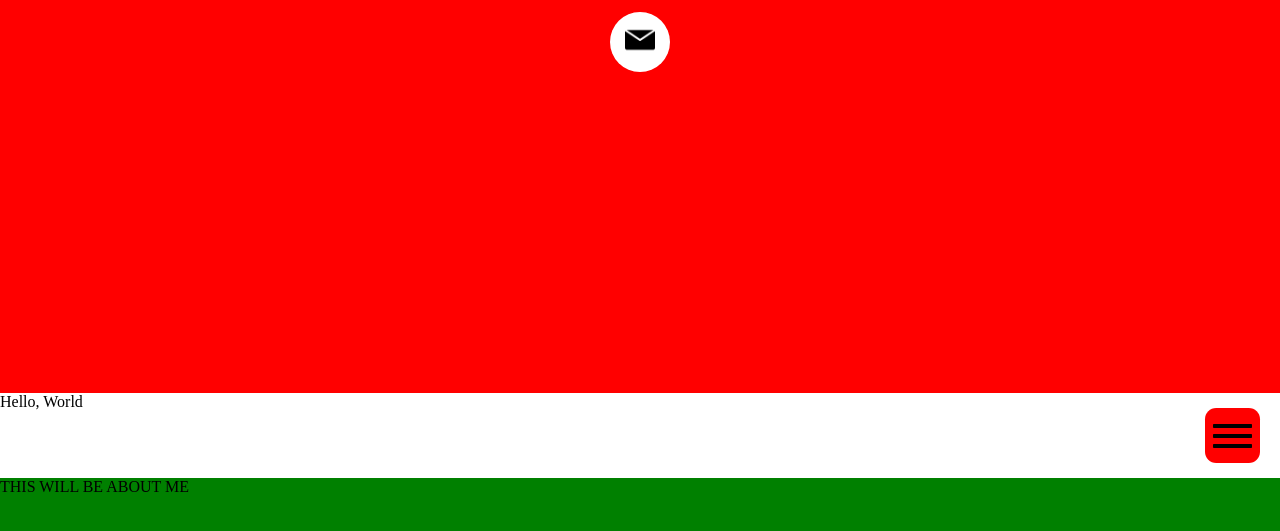
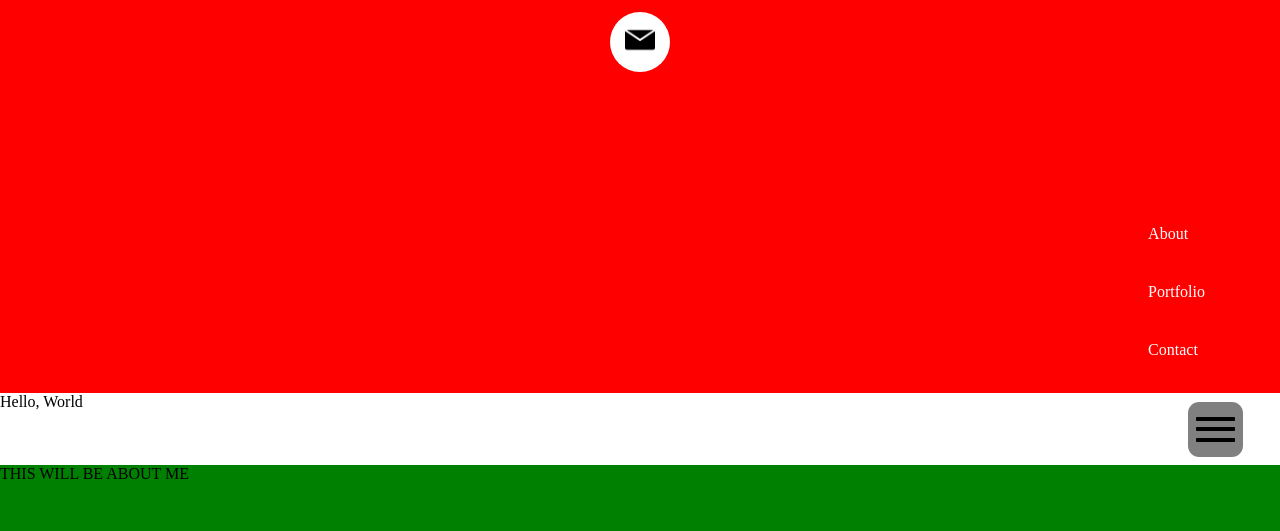
Before and after one commit to etAtBat/personal-site-v2, a website: page client/index.html in a window 1280 px wide. Shown: the part 407-938 px from the top of the page. Drawn offline with nearby package versions, Linux system fonts and the light colour scheme.

Commit message:
navigation bar now toggles up and down

```diff
--- a/client/assets/style.css
+++ b/client/assets/style.css
@@ -42,10 +42,10 @@
   position: relative;
 }
 
-header {
+.basic-info-container {
   height: 100vh;
   width: 100%;
-  background-color: blue;
+  background-color: lightblue;
   font-family: instant_nirvana;
   font-size:40px;
 }
@@ -56,20 +56,42 @@ section {
 }
 
 .navigation-bar {
-  height: 85px;
+  height: 72px;
   width: 100%;
   background-color: white;
   display: flex;
+}
+
+.main-navigation {
+  margin-top: 72px;
+  transform: translateY(-260px);
+  transition: transform 0.8s ease;
+}
+
+.main-navigation ul li {
+  list-style: none;
+  background-color: red;
+}
+
+.main-navigation ul li a {
+  text-decoration: none;
+  padding: 20px 75px;
+  display: block;
+  color: #FFF;
+}
+
+.main-navigation.open {
+  transform: translateY(0);
 }
 
 .menu-icon {
   height: 55px;
   width: 55px;
   margin-left: auto;
-  margin-right: 20px;
-  background-color: red;
+  background-color: gray;
   border-radius: 0.7em;
   align-self: center;
+  margin-right: -170px;
 }
 
 .menu-icon:hover {
@@ -120,7 +142,7 @@ section {
   medium screen sizes
 **/
 @media screen and (min-width: 480px) {
-    header {
+    .basic-info-container {
         background-color: lightgreen;
     }
 }
@@ -134,7 +156,7 @@ section {
   large screen sizes
 **/
 @media screen and (min-width: 900px) {
-  header {
+  .basic-info-container {
     background-color: red;
   }
 }
--- a/client/index.html
+++ b/client/index.html
@@ -9,16 +9,16 @@
     <script type="text/javascript" src="./js/main.js"></script>
   </head>
   <body>
-    <header>
+    <section class="basic-info-container">
       <div class="basic-info">
         <h2>EGAN TAMASHIRO</h2>
         <div class="mail-icon-background">
           <img src="./assets/mail.png"></div>
         </div>
       </div>
-    </header>
+    </section>
     <main class="main-container">
-      <nav class="navigation-bar">
+      <div class="navigation-bar">
         <div class="welcome-greeting">
         Hello, World
         </div>
@@ -27,7 +27,14 @@
           <div class="menu-bar"></div>
           <div class="menu-bar"></div>
         </div>
-      </nav>
+        <nav class="main-navigation">
+          <ul>
+            <li><a href="#">About</a></li>
+            <li><a href="#">Portfolio</a></li>
+            <li><a href="#">Contact</a></li>
+          </ul>
+        </nav>
+      </div>
       <div class="content-container">
         <section class="about-me">
           THIS WILL BE ABOUT ME
--- a/client/js/main.js
+++ b/client/js/main.js
@@ -23,6 +23,12 @@ $(document).ready(function () {
     }
   });
 
+  //toggling the navigation list
+  $('.menu-icon').on('click', function () {
+    console.log('clicked')
+    $('.main-navigation').toggleClass('open');
+  });
+
   //scrolling to any part of the page from navigation bar
   var navHeight = $(".navbar-header").height();
 
```
